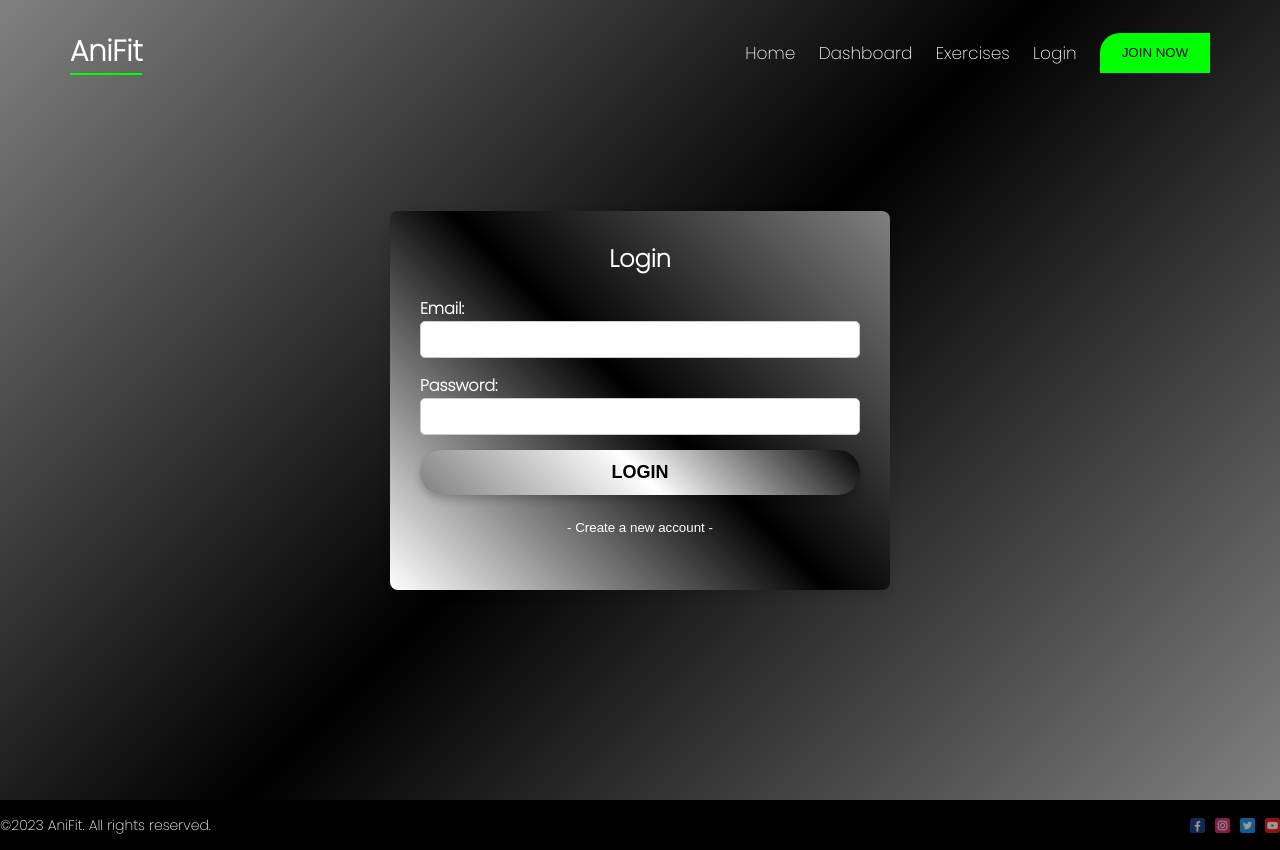
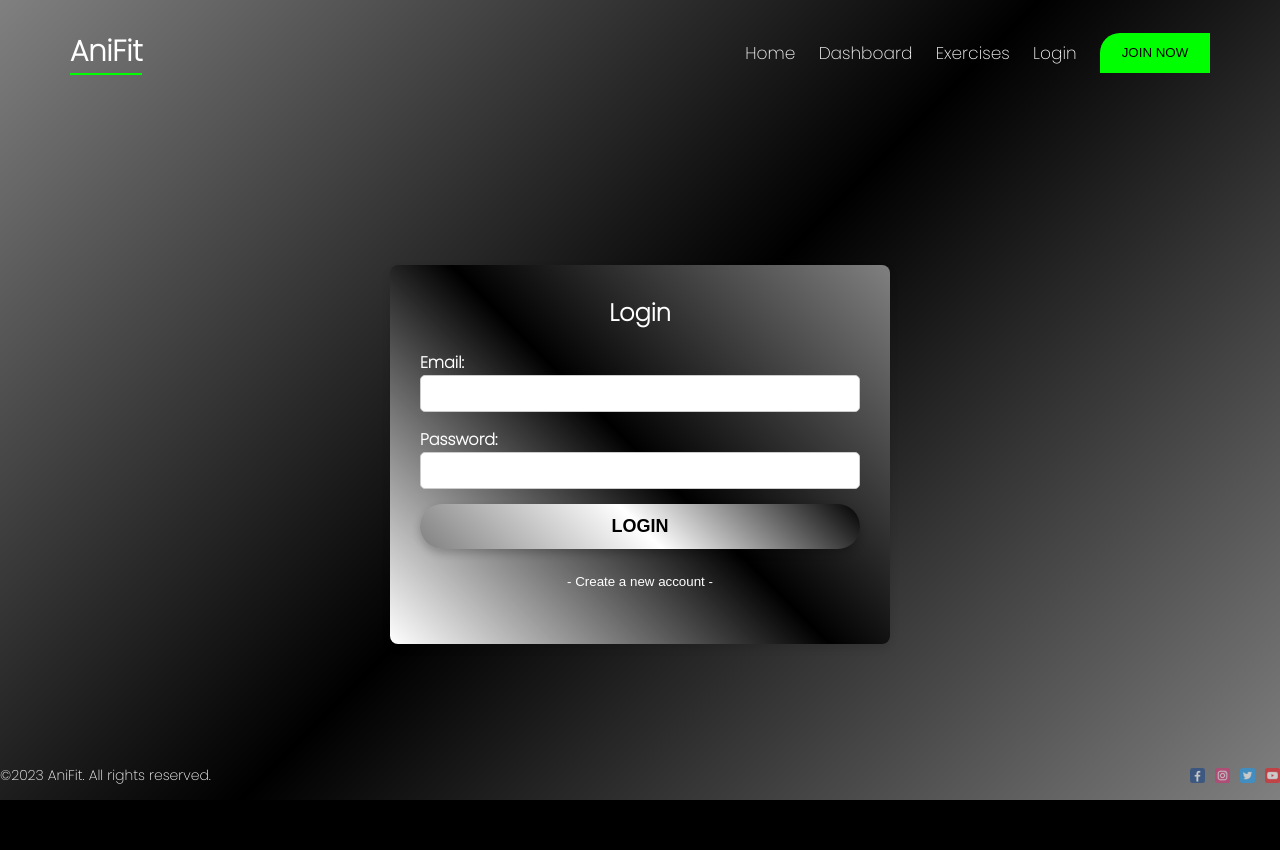
Before and after one commit to andria21/AniFit-NextJs, a Next.js app: page /dashboard/login in a window 1280 px wide. After the commit the page ends 800 px from the top, so only its background shows below. Built offline with nearby package versions, Linux system fonts and the light colour scheme; no server answers.

Commit message:
fixed sticking footer for all pages

```diff
--- a/src/app/dashboard/(auth)/login/page.js
+++ b/src/app/dashboard/(auth)/login/page.js
@@ -4,6 +4,9 @@ import { useRouter } from "next/navigation";
 import styles from "./page.module.css";
 
 import { signIn, useSession } from "next-auth/react";
+
+import Footer from "@/components/footer/Footer";
+import Image from "next/image";
 
 export default function Login() {
   const session = useSession();
@@ -14,8 +17,16 @@ export default function Login() {
     return <p>Loading...</p>;
   }
 
-  if (session.status === "authenticated") {
+  if (
+    session.status === "authenticated" &&
+    adminEmail === session.data?.user.email
+  ) {
     router?.push("/dashboard");
+  } else if (
+    session.status === "authenticated" &&
+    adminEmail !== session.data?.user.email
+  ) {
+    router?.push("/exercises");
   }
 
   const handleLogin = (e) => {
@@ -60,9 +71,18 @@ export default function Login() {
           Login
         </button>
         <div className={styles.newDiv}>
-          <button type="text" onClick={() => router?.push("/dashboard/register")} className={styles.newAccButton}>- Create a new account -</button>
+          <button
+            type="text"
+            onClick={() => router?.push("/dashboard/register")}
+            className={styles.newAccButton}
+          >
+            - Create a new account -
+          </button>
         </div>
       </form>
+      <div className={styles.footerContainer}>
+        <Footer />
+      </div>
     </div>
   );
 }
--- a/src/app/dashboard/(auth)/login/page.module.css
+++ b/src/app/dashboard/(auth)/login/page.module.css
@@ -1,9 +1,10 @@
 .container {
   display: flex;
-  justify-content: center;
+  justify-content: space-between;
   align-items: center;
   height: 100vh;
   background: linear-gradient(135deg, grey, black, grey);
+  flex-direction: column;
 }
 
 .loginForm {
@@ -16,6 +17,7 @@
   background: linear-gradient(45deg, white, black, grey);
   border-radius: 8px;
   box-shadow: 0 4px 8px rgba(0, 0, 0, 0.1);
+  margin-top: 265px;
 }
 
 
@@ -105,3 +107,7 @@
     opacity: 0.5;
   }
 }
+
+.footerContainer {
+  width: 100%;
+}
--- a/src/app/dashboard/(auth)/register/page.js
+++ b/src/app/dashboard/(auth)/register/page.js
@@ -4,6 +4,7 @@ import React, { useState } from "react";
 import styles from "./page.module.css";
 import Link from "next/link";
 import { useRouter } from "next/navigation";
+import Footer from "@/components/footer/Footer";
 
 export default function Register() {
   const [err, setErr] = useState(false);
@@ -38,7 +39,8 @@ export default function Register() {
         }),
       });
 
-      res.status === 201 && router.push("/dashboard/login?success=Account has been created");
+      res.status === 201 &&
+        router.push("/dashboard/login?success=Account has been created");
     } catch (error) {
       setErr(true);
     }
@@ -47,7 +49,7 @@ export default function Register() {
   return (
     <div className={styles.container}>
       <form onSubmit={handleSubmit} className={styles.form}>
-      <h2 className={styles.title}>Register</h2>
+        <h2 className={styles.title}>Register</h2>
         <div className={styles.formGroup}>
           <label className={styles.label}>Name:</label>
           <input
--- a/src/app/dashboard/(auth)/register/page.module.css
+++ b/src/app/dashboard/(auth)/register/page.module.css
@@ -4,6 +4,7 @@
   align-items: center;
   height: 100vh;
   background: linear-gradient(45deg, grey, black, grey);
+  flex-direction: column;
 }
 
 .title {
--- a/src/app/dashboard/page.js
+++ b/src/app/dashboard/page.js
@@ -11,6 +11,7 @@ import { ExerciseContext } from "@/context/ExerciseContext";
 
 import PlusSvg from "../../../public/plus.svg";
 import X from "../../../public/x.svg";
+import Footer from "@/components/footer/Footer";
 
 const Dashboard = () => {
   const session = useSession();
@@ -88,6 +89,7 @@ const Dashboard = () => {
     session.data.user.email === adminEmail
   ) {
     return (
+      <div>
         <div className={styles.container}>
           <div className={styles.posts}>
             {isLoading
@@ -150,6 +152,8 @@ const Dashboard = () => {
             <button className={styles.button}>SEND</button>
           </form>
         </div>
+        <Footer />
+      </div>
     );
   }
 };
--- a/src/app/exercises/page.js
+++ b/src/app/exercises/page.js
@@ -14,6 +14,8 @@ import { ExerciseContext } from "@/context/ExerciseContext";
 
 import CartImage from "../../../public/cart.svg";
 import X from "../../../public/x.svg";
+
+import Footer from "@/components/footer/Footer";
 
 export default function Dashboard() {
   const session = useSession();
@@ -130,6 +132,7 @@ export default function Dashboard() {
                   </span>
                 </div>
               ))}
+
         </div>
         <form className={styles.new} onSubmit={handleSubmit}>
           <h1>Add workout program for a user</h1>
@@ -173,6 +176,7 @@ export default function Dashboard() {
             })
           );
         })}
+        <Footer />
       </div>
     );
   }
--- a/src/app/layout.js
+++ b/src/app/layout.js
@@ -29,7 +29,6 @@ export default function RootLayout({ children }) {
             <AuthProvider>
               <Navbar />
               {children}
-              <Footer />
             </AuthProvider>
           </div>
         </ExerciseProvider>
--- a/src/app/page.js
+++ b/src/app/page.js
@@ -5,6 +5,8 @@ import Button from "@/components/button/Button";
 import GymGirl from "../../public/gym-girl.jpg";
 import User from "@/models/User";
 import Link from "next/link";
+
+import Footer from "@/components/footer/Footer";
 
 export default function Home() {
   return (
@@ -45,6 +47,7 @@ export default function Home() {
           </p>
         </div>
       </div>
+      <Footer />
     </div>
   );
 }
--- a/src/app/page.module.css
+++ b/src/app/page.module.css
@@ -2,6 +2,10 @@
   width: 100%;
   height: 928px;
 }
+
+/* .mainDiva {
+  position: relative;
+} */
 
 .imgCont .container {
   display: flex;
```
Also changed, not shown: src/app/dashboard/page.module.css (line endings or trailing spaces). Lines whose indentation alone changed are shown as unchanged.
